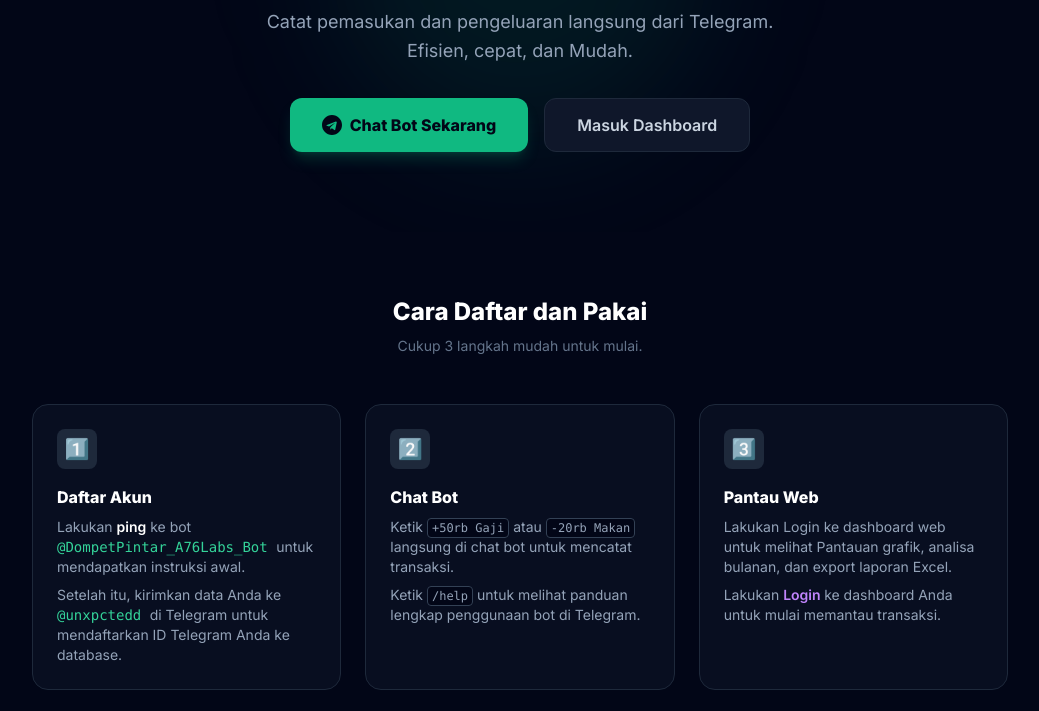
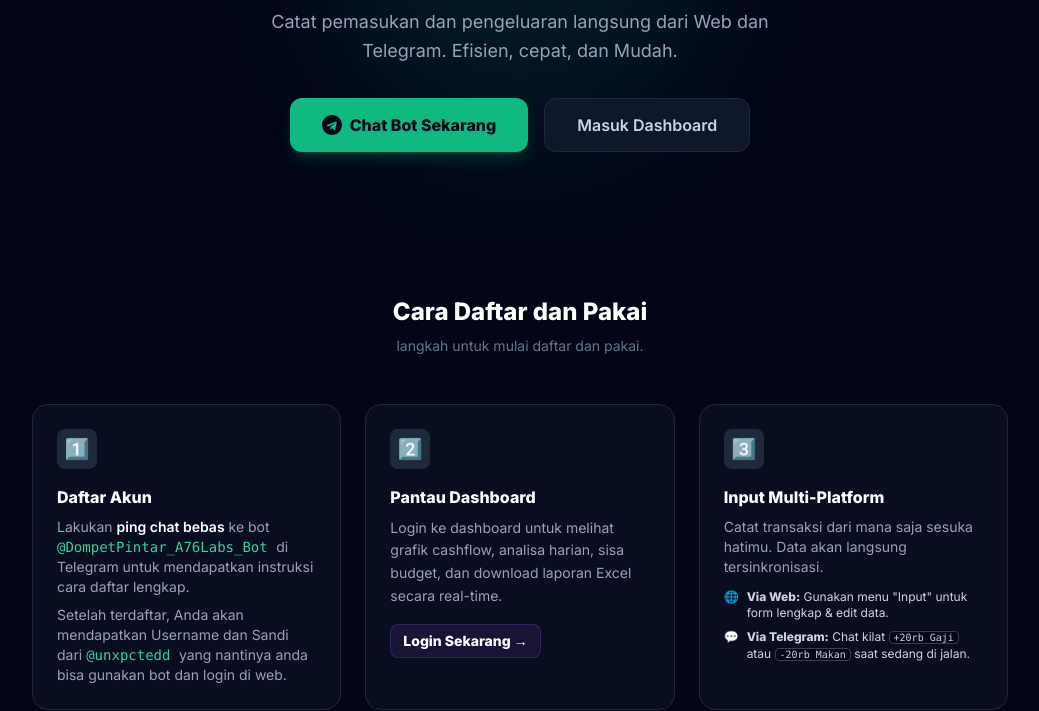
Before and after one commit to SyukurGit/fe_static_bot, a plain HTML site: page index.html in a window 1280 px wide. Shown: the part 394-1105 px from the top of the page, without its empty margins (120-1159 px from the left). Drawn offline with nearby package versions, Linux system fonts and the light colour scheme.

Commit message:
Pesan update

```diff
--- a/index.html
+++ b/index.html
@@ -44,9 +44,13 @@
 
     </div>
 
-    <div class="absolute -bottom-2 -right-2 bg-emerald-500 text-slate-950 text-[10px] font-bold px-2 py-0.5 rounded-full">
-        Telegram
+    <div class="absolute -bottom-2 -right-2 bg-emerald-500 text-slate-950 text-[10px] font-bold px-2 py-0.5 rounded-full flex items-center gap-1">
+    <span class="w-2 h-2 rounded-full bg-green-900">
+        <span class="w-2 h-2 rounded-full bg-green-500 animate-ping absolute"></span>
+    </span>
+    Live Sync
 </div>
+
 </div>
 
 
@@ -56,7 +60,7 @@
         </h1>
 
         <p class="text-slate-400 max-w-lg text-lg mb-8 leading-relaxed">
-            Catat pemasukan dan pengeluaran langsung dari Telegram.
+            Catat pemasukan dan pengeluaran langsung dari Web dan Telegram.
             Efisien, cepat, dan Mudah.
         </p>
 
@@ -74,7 +78,7 @@
     <section class="max-w-5xl mx-auto px-6 py-16">
         <div class="text-center mb-12">
             <h2 class="text-2xl font-bold text-white">Cara Daftar dan Pakai</h2>
-            <p class="text-sm text-slate-500 mt-2">Cukup 3 langkah mudah untuk mulai.</p>
+            <p class="text-sm text-slate-500 mt-2">langkah untuk mulai daftar dan pakai.</p>
         </div>
 
         <div class="grid grid-cols-1 md:grid-cols-3 gap-6">
@@ -86,67 +90,59 @@
     <h3 class="font-bold text-white mb-2">Daftar Akun</h3>
 
     <p class="text-sm text-slate-400">
-        Lakukan <span class="text-white font-semibold">ping</span> ke bot
+        Lakukan <span class="text-white font-semibold">ping chat bebas</span> ke bot
         <a href="https://t.me/DompetPintar_A76Labs_Bot" target="_blank" rel="noopener noreferrer"
            class="text-emerald-400 font-mono hover:underline">
             @DompetPintar_A76Labs_Bot
         </a>
-        untuk mendapatkan instruksi awal.
+        di Telegram untuk mendapatkan instruksi cara daftar lengkap.
     </p>
 
     <p class="text-sm text-slate-400 mt-2">
-        Setelah itu, kirimkan data Anda ke
+        Setelah terdaftar, Anda akan mendapatkan Username dan Sandi dari
         <a href="https://t.me/unxpctedd" target="_blank" rel="noopener noreferrer"
            class="text-emerald-400 font-mono hover:underline">
             @unxpctedd
         </a>
-        di Telegram untuk mendaftarkan ID Telegram Anda ke database.
+        yang nantinya anda bisa gunakan bot dan login di web.
     </p>
 </div>
 
 
 
-          <div class="bg-slate-900/50 border border-slate-800 p-6 rounded-2xl hover:border-blue-500/30 transition group">
-    <div class="w-10 h-10 bg-slate-800 rounded-lg flex items-center justify-center text-xl mb-4 group-hover:bg-blue-500/20 group-hover:text-blue-400 transition">
-        2️⃣
-    </div>
 
-    <h3 class="font-bold text-white mb-2">Chat Bot</h3>
-
-    <p class="text-sm text-slate-400">
-        Ketik
-        <code class="bg-slate-950 px-1 py-0.5 rounded text-xs border border-slate-700">+50rb Gaji</code>
-        atau
-        <code class="bg-slate-950 px-1 py-0.5 rounded text-xs border border-slate-700">-20rb Makan</code>
-        langsung di chat bot untuk mencatat transaksi.
-    </p>
-
-    <p class="text-sm text-slate-400 mt-2">
-        Ketik
-        <code class="bg-slate-950 px-1 py-0.5 rounded text-xs border border-slate-700">/help</code>
-        untuk melihat panduan lengkap penggunaan bot di Telegram.
-    </p>
-</div>
 
        <div class="bg-slate-900/50 border border-slate-800 p-6 rounded-2xl hover:border-purple-500/30 transition group">
                 <div class="w-10 h-10 bg-slate-800 rounded-lg flex items-center justify-center text-xl mb-4 group-hover:bg-purple-500/20 group-hover:text-purple-400 transition">
+                    2️⃣
+                </div>
+                <h3 class="font-bold text-white mb-2">Pantau Dashboard</h3>
+                <p class="text-sm text-slate-400 mb-4 leading-relaxed">
+                    Login ke dashboard untuk melihat grafik cashflow, analisa harian, sisa budget, dan download laporan Excel secara real-time.
+                </p>
+                <a href="index.html" class="inline-flex items-center gap-2 text-sm font-bold text-white hover:text-emerald-300 transition bg-purple-500/10 px-3 py-1.5 rounded-lg border border-purple-500/20">
+                    Login Sekarang &rarr;
+                </a>
+            </div>
+
+            <div class="bg-slate-900/50 border border-slate-800 p-6 rounded-2xl hover:border-blue-500/30 transition group">
+                <div class="w-10 h-10 bg-slate-800 rounded-lg flex items-center justify-center text-xl mb-4 group-hover:bg-blue-500/20 group-hover:text-blue-400 transition">
                     3️⃣
                 </div>
-
-    <h3 class="font-bold text-white mb-2">Pantau Web</h3>
-
-    <p class="text-sm text-slate-400">
-        Lakukan Login ke dashboard web untuk melihat Pantauan grafik, analisa bulanan, dan export laporan Excel.
+                <h3 class="font-bold text-white mb-2">Input Multi-Platform</h3>
+                <p class="text-sm text-slate-400 mb-3">
+                    Catat transaksi dari mana saja sesuka hatimu. Data akan langsung tersinkronisasi.
                 </p>
-
-    <p class="text-sm text-slate-400 mt-2">
-        Lakukan
-        <a href="https://www.dompet-pintar.work.gd/dashboard/" target="_blank" rel="noopener noreferrer"
-           class="text-purple-400 font-semibold hover:underline">
-           Login
-        </a>
-        ke dashboard Anda untuk mulai memantau transaksi.
-    </p>
+                <ul class="space-y-2">
+                    <li class="text-xs text-slate-300 flex items-start gap-2">
+                        <span class="text-blue-400">🌐</span>
+                        <span><b>Via Web:</b> Gunakan menu "Input" untuk form lengkap & edit data.</span>
+                    </li>
+                    <li class="text-xs text-slate-300 flex items-start gap-2">
+                        <span class="text-blue-400">💬</span>
+                        <span><b>Via Telegram:</b> Chat kilat <code class="bg-slate-950 px-1 rounded border border-slate-700 text-[10px]">+20rb Gaji</code> atau <code class="bg-slate-950 px-1 rounded border border-slate-700 text-[10px]">-20rb Makan</code> saat sedang di jalan.</span>
+                    </li>
+                </ul>
             </div>
 
 
```
Also changed, not shown: dashboard/index.html (+1 -3 lines). Lines whose indentation alone changed are shown as unchanged.
